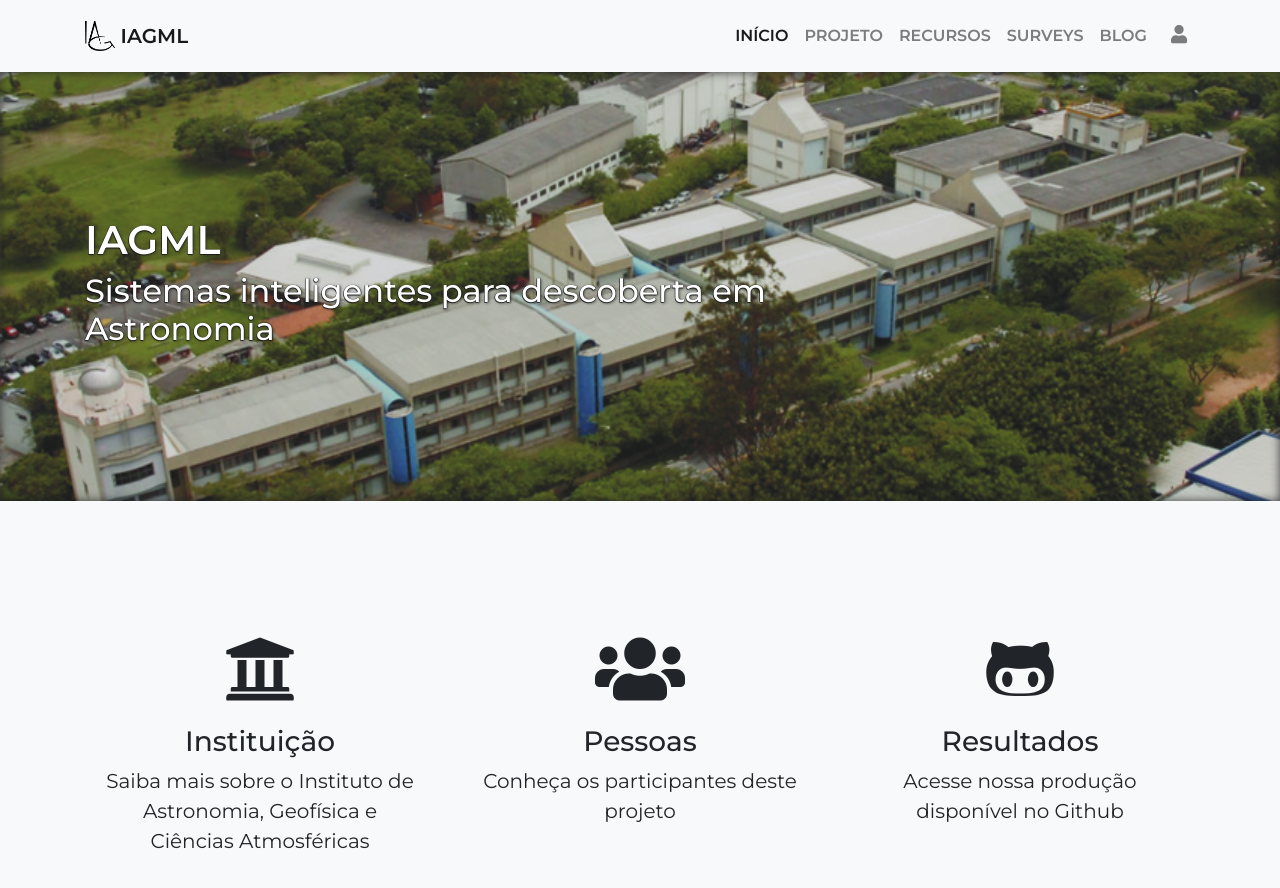
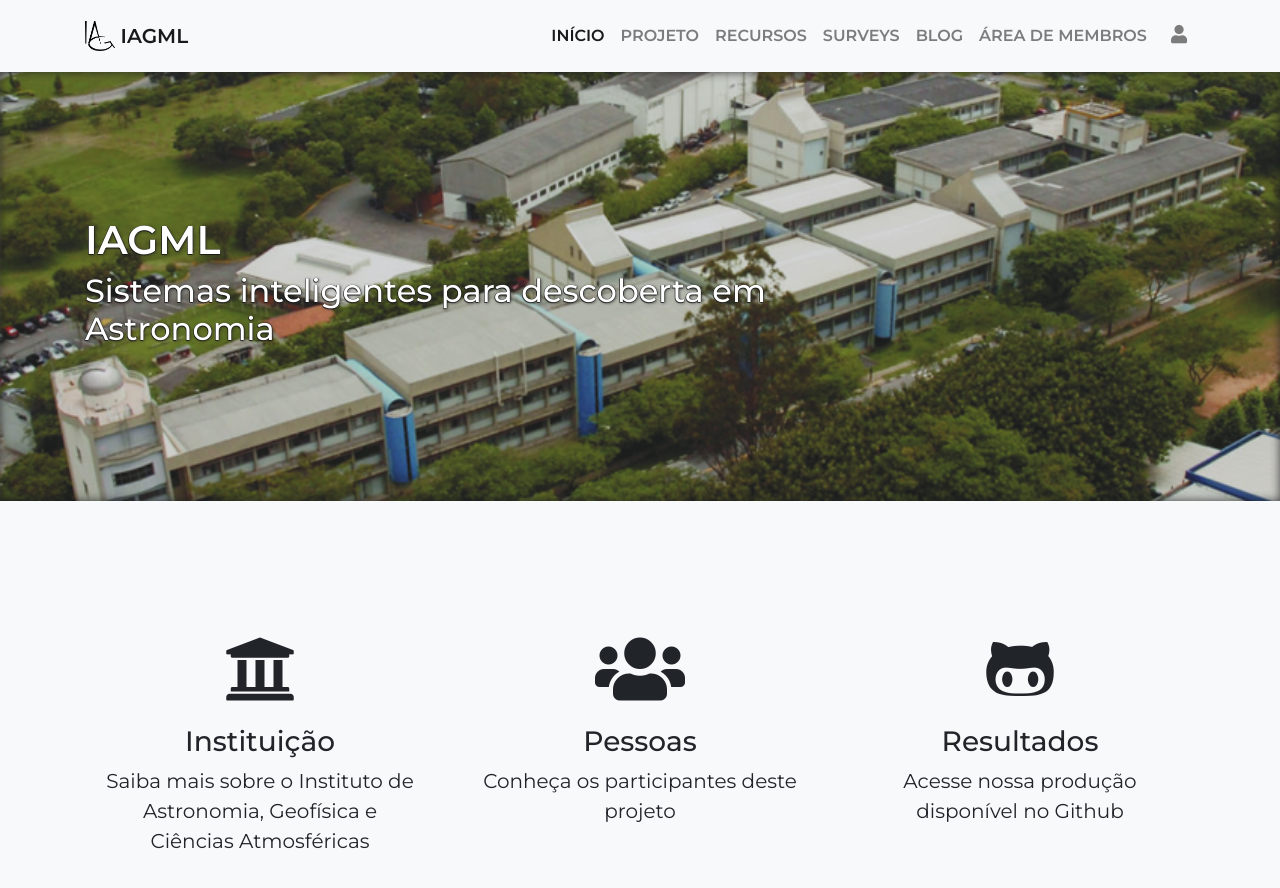
Before and after one commit to iagml/website, a Jekyll site: the page built from index.md, in a window 1280 px wide and 900 px high. Shown: the top 888 px of the window. Built offline with Jekyll 4.4.1, drawn with Linux system fonts in a browser that asks for light colours.

Commit message:
add "Área de Membros"

```diff
--- a/_data/navigation.yaml
+++ b/_data/navigation.yaml
@@ -8,3 +8,5 @@
   link: /surveys/
 - name: Blog
   link: /blog/
+- name: Área de Membros
+  link: /admin/
```
